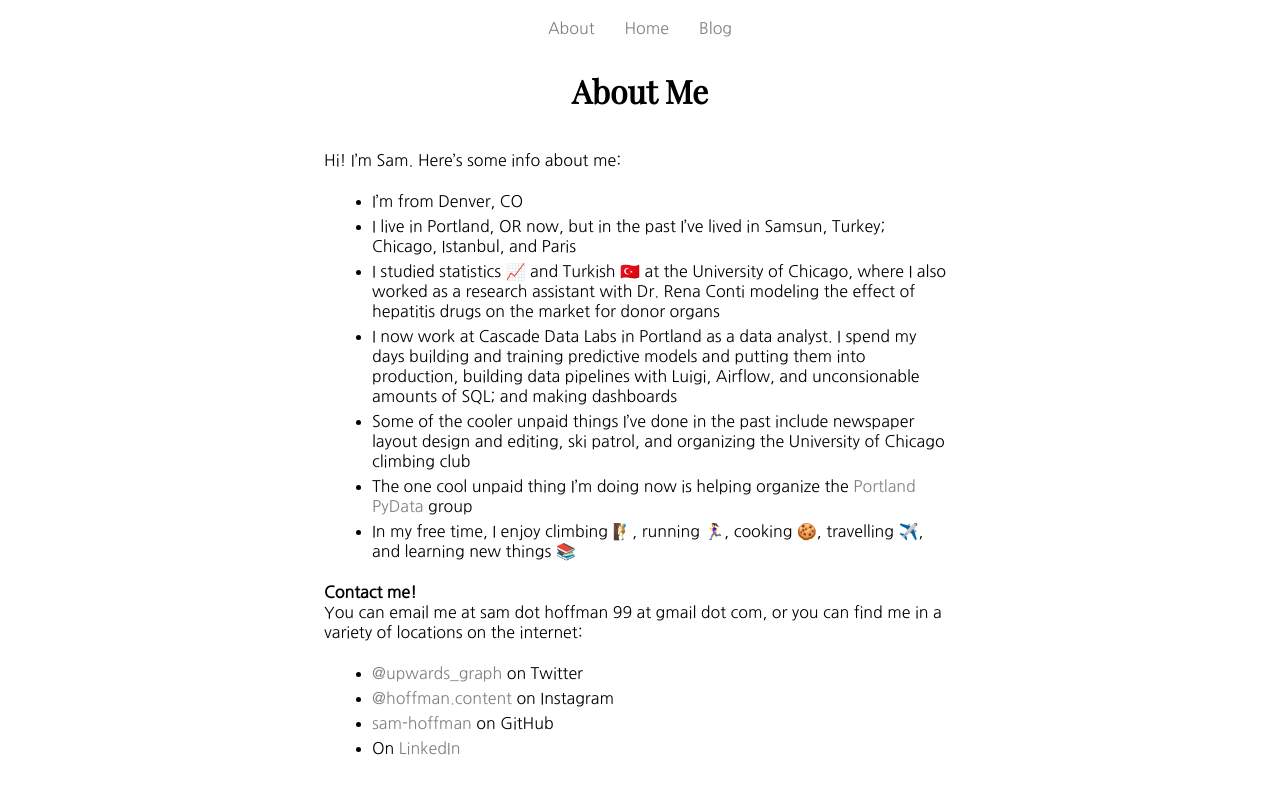
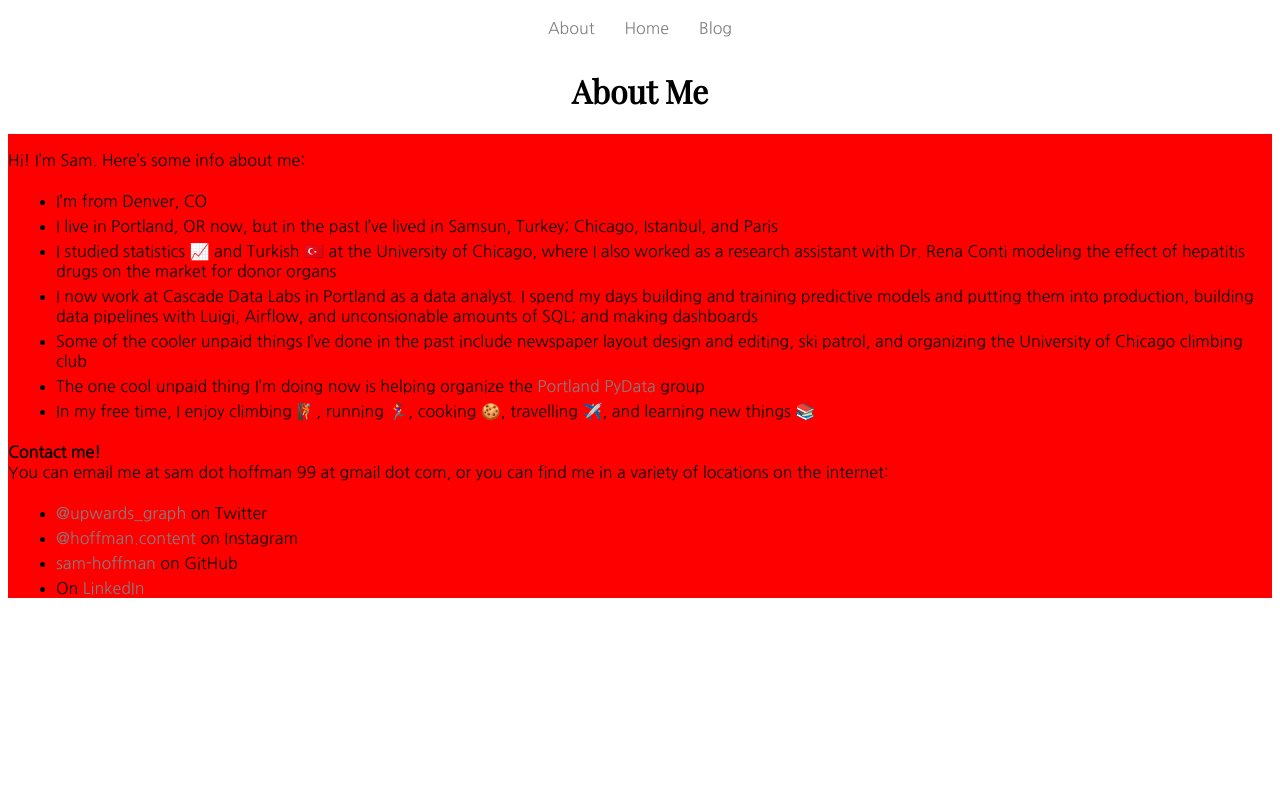
Before and after one commit to sam-hoffman/website, a Jekyll site: the page built from _pages/about.md, in a window 1280 px wide. Shown: the top 794 px of the page. Built offline with Jekyll 4.4.1, drawn with Linux system fonts in a browser that asks for light colours.

Commit message:
uploading nonworking code to send around

```diff
--- a/_layouts/ur_default.html
+++ b/_layouts/ur_default.html
@@ -10,6 +10,7 @@
     <link href="https://fonts.googleapis.com/css?family=Playfair+Display" rel="stylesheet">
     <link href="https://fonts.googleapis.com/css?family=Nanum+Gothic" rel="stylesheet">
     <link rel="stylesheet" href="/assets/css/styles.css">
+   <meta content="width=device-width, initial-scale=1" name="viewport"/>
   </head>
   <body class="shared-background">
     {{ content }}
--- a/_sass/main.scss
+++ b/_sass/main.scss
@@ -8,13 +8,13 @@ $background: white;
 $desktop-width: 800px;
 
 @mixin desktop {
-  @media (min-width: #{$desktop-width}) {
+  @media screen and (min-width: #{$desktop-width}) {
     @content;
   }
 }
 
 @mixin mobile {
-  @media (max-width: #{$desktop-width}) {
+  @media screen and (max-width: 600px) {
     @content;
   }
 }
@@ -95,9 +95,12 @@ $desktop-width: 800px;
 
 //about text style
 .about-text {
- width: 80%;
+ @include mobile {
+ background-color: blue;
+ width: 80%
+ }
  @include desktop {
- width: 50%
+ background-color: red;
  }
  margin: 0 auto;
  font-family: $sans-serif;
```
